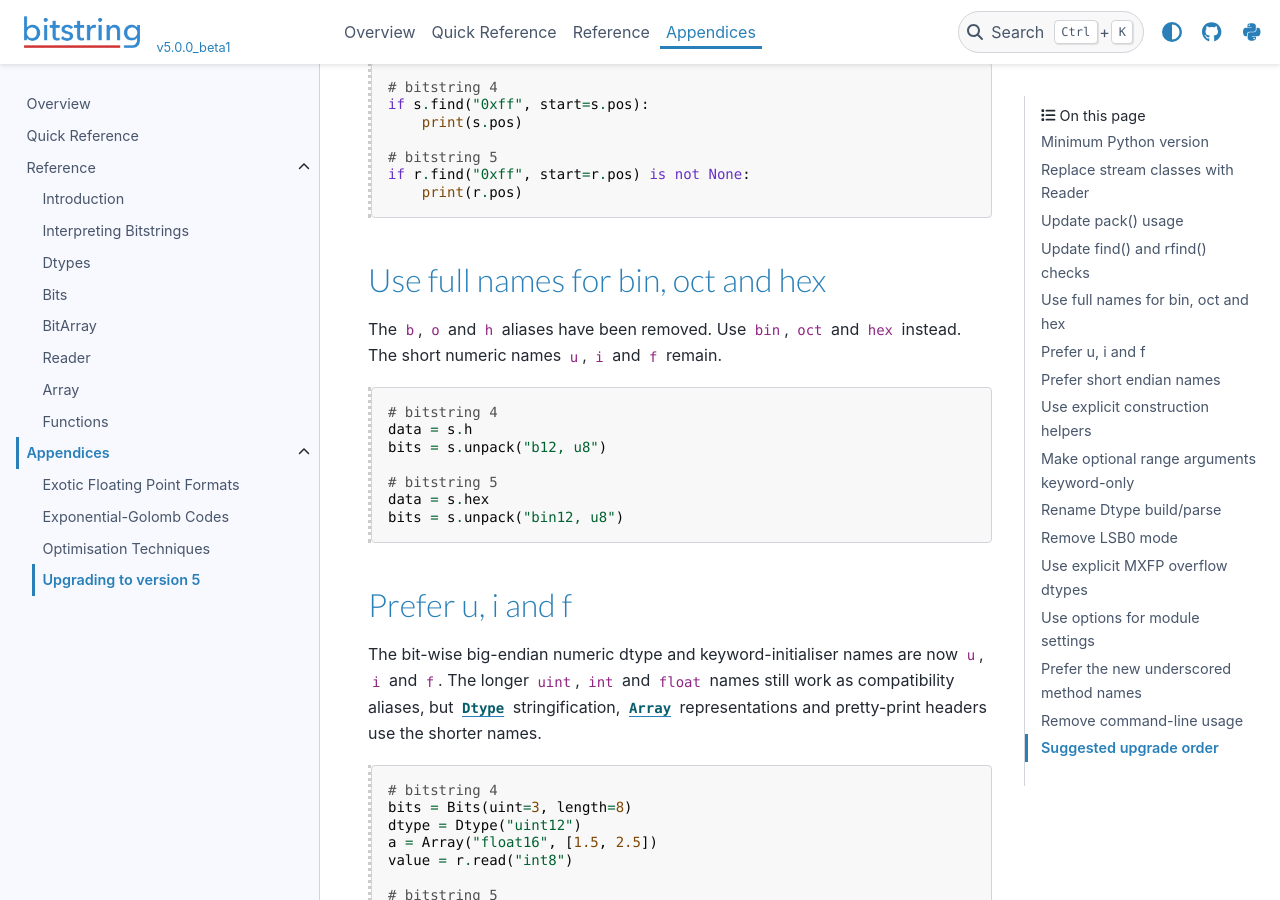
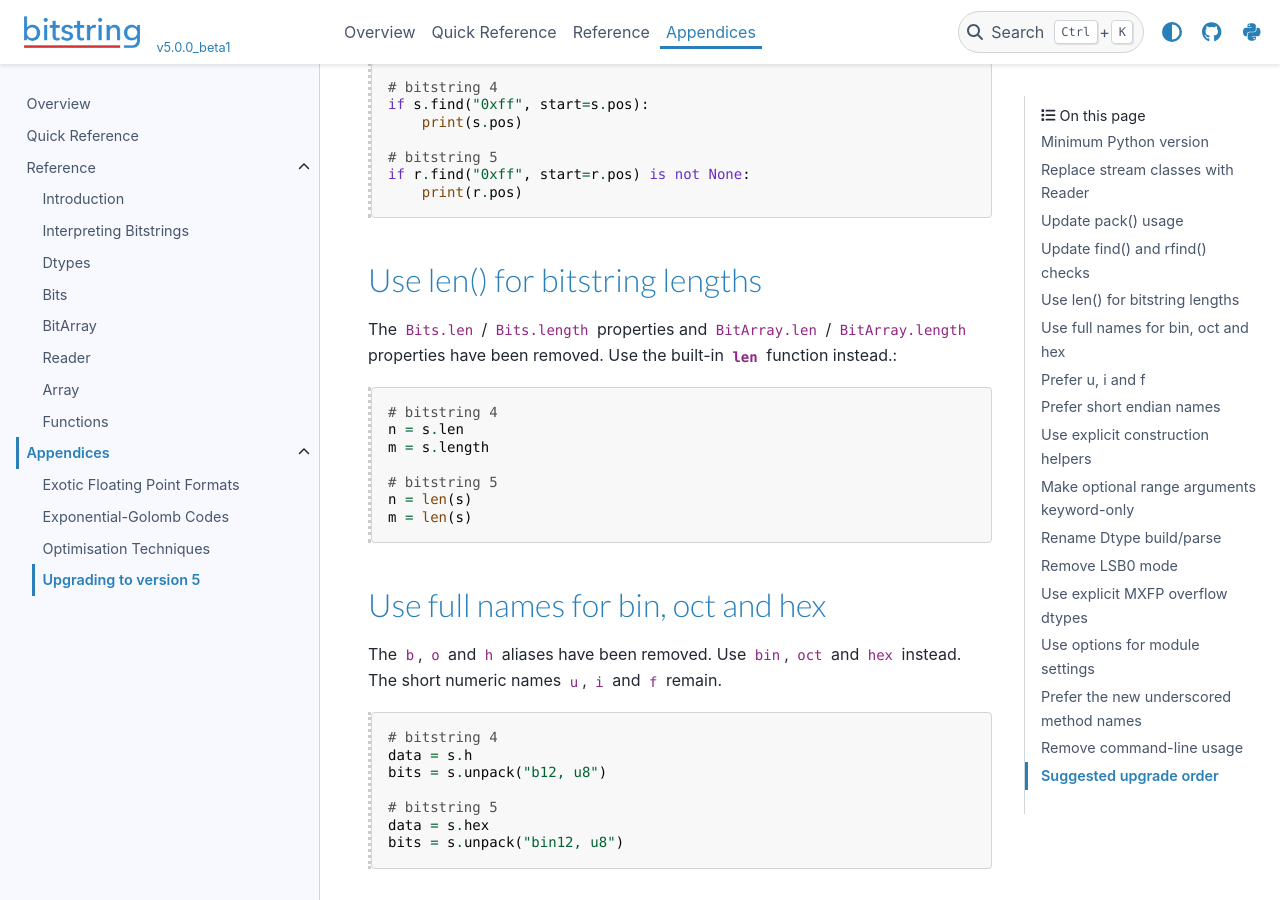
Before and after one commit to scott-griffiths/bitstring, a Sphinx documentation site: the page built from doc/upgrading_to_version_5.rst, in a window 1280 px wide and 900 px high, scrolled down 2813 px. Built offline with Sphinx 7.4.7 and the PyData theme 0.15.4, drawn with Linux system fonts in a browser that asks for light colours; some of the changed text lies outside the part shown.

Commit message:
Removing the len/length Bits properties.
len(b) should be good enough now. Not many people are still using 32-bit Python and using files > 2 GiB.

```diff
--- a/doc/quick_reference.rst
+++ b/doc/quick_reference.rst
@@ -127,7 +127,6 @@
 * :attr:`~Bits.i` / ``int`` -- Interpret as a two's complement signed integer.
 * :attr:`~Bits.ibe` -- Interpret as a big-endian signed integer.
 * :attr:`~Bits.ile` -- Interpret as a little-endian signed integer.
-* :attr:`~Bits.len` -- Length of the bitstring in bits.
 * :attr:`~Bits.oct` -- The bitstring as an octal string.
 * :attr:`~Bits.u` / ``uint`` -- Interpret as a two's complement unsigned integer.
 * :attr:`~Bits.ube` -- Interpret as a big-endian unsigned integer.
--- a/doc/upgrading_to_version_5.rst
+++ b/doc/upgrading_to_version_5.rst
@@ -132,6 +132,21 @@
     # bitstring 5
     if r.find("0xff", start=r.pos) is not None:
         print(r.pos)
+
+Use len() for bitstring lengths
+===============================
+
+The ``Bits.len`` / ``Bits.length`` properties and
+``BitArray.len`` / ``BitArray.length`` properties have been removed. Use the
+built-in :func:`len` function instead.::
+
+    # bitstring 4
+    n = s.len
+    m = s.length
+
+    # bitstring 5
+    n = len(s)
+    m = len(s)
 
 Use full names for bin, oct and hex
 ===================================
@@ -421,14 +436,15 @@
 3. Update :func:`pack` call sites that relied on the old ``BitStream`` return
    value.
 4. Change ``find`` and ``rfind`` checks to use ``is not None``.
-5. Replace ``b``, ``o`` and ``h`` aliases with ``bin``, ``oct`` and ``hex``.
-6. Prefer ``u``, ``i`` and ``f`` over ``uint``, ``int`` and ``float``.
-7. Prefer short endian names such as ``ule`` and ``ibe`` over ``uintle`` and
+5. Replace ``.len`` and ``.length`` with ``len(...)``.
+6. Replace ``b``, ``o`` and ``h`` aliases with ``bin``, ``oct`` and ``hex``.
+7. Prefer ``u``, ``i`` and ``f`` over ``uint``, ``int`` and ``float``.
+8. Prefer short endian names such as ``ule`` and ``ibe`` over ``uintle`` and
    ``intbe``.
-8. Replace removed constructor forms with explicit factory methods.
-9. Add keywords to optional range and search arguments.
-10. Rename ``Dtype.build`` / ``Dtype.parse`` and remove any LSB0 usage.
-11. Replace any ``options.mxfp_overflow`` changes with explicit MXFP dtype
+9. Replace removed constructor forms with explicit factory methods.
+10. Add keywords to optional range and search arguments.
+11. Rename ``Dtype.build`` / ``Dtype.parse`` and remove any LSB0 usage.
+12. Replace any ``options.mxfp_overflow`` changes with explicit MXFP dtype
     names.
-12. Optionally update compatibility aliases such as ``tobytes`` and
+13. Optionally update compatibility aliases such as ``tobytes`` and
     ``readlist`` to their preferred underscored names.
```
Also changed, not shown: doc/bits.rst (+0 -10 lines), release_notes.md (+2 -0 lines), 5 other files.
